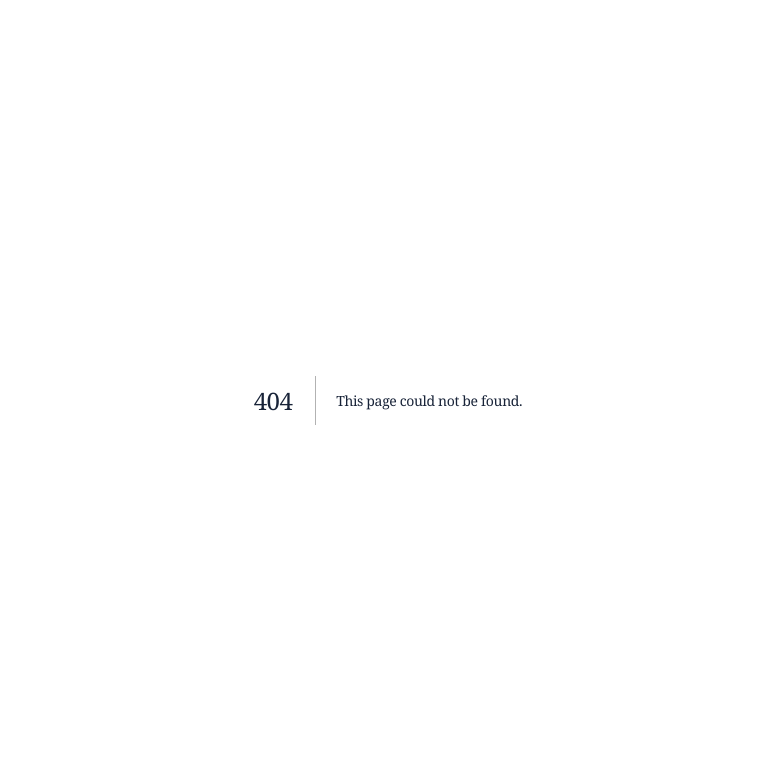
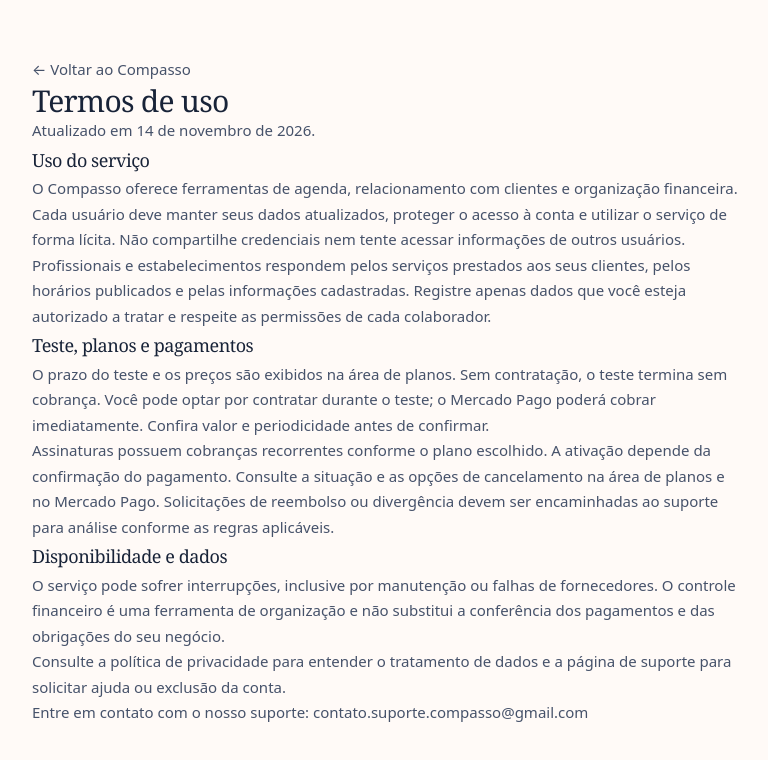
Before and after one commit to CesarOliveira99-Dev/front-compasso-web, a Next.js app: page /termos in a window 1280 px wide. Before the commit this address had no page. Shown: the top 760 px of the page, without its empty margins (252-1020 px from the left). Built offline with nearby package versions, Linux system fonts and the light colour scheme.

Commit message:
feat: add public privacy and support pages

```diff
--- /dev/null
+++ b/src/app/(informacoes)/termos/page.tsx
@@ -0,0 +1,16 @@
+export const metadata = { title: 'Termos de uso — Compasso' };
+export default function TermsPage() {
+  return <>
+    <h1>Termos de uso</h1>
+    <p>Atualizado em 14 de novembro de 2026.</p>
+    <h2>Uso do serviço</h2>
+    <p>O Compasso oferece ferramentas de agenda, relacionamento com clientes e organização financeira. Cada usuário deve manter seus dados atualizados, proteger o acesso à conta e utilizar o serviço de forma lícita. Não compartilhe credenciais nem tente acessar informações de outros usuários.</p>
+    <p>Profissionais e estabelecimentos respondem pelos serviços prestados aos seus clientes, pelos horários publicados e pelas informações cadastradas. Registre apenas dados que você esteja autorizado a tratar e respeite as permissões de cada colaborador.</p>
+    <h2>Teste, planos e pagamentos</h2>
+    <p>O prazo do teste e os preços são exibidos na área de planos. Sem contratação, o teste termina sem cobrança. Você pode optar por contratar durante o teste; o Mercado Pago poderá cobrar imediatamente. Confira valor e periodicidade antes de confirmar.</p>
+    <p>Assinaturas possuem cobranças recorrentes conforme o plano escolhido. A ativação depende da confirmação do pagamento. Consulte a situação e as opções de cancelamento na área de planos e no Mercado Pago. Solicitações de reembolso ou divergência devem ser encaminhadas ao suporte para análise conforme as regras aplicáveis.</p>
+    <h2>Disponibilidade e dados</h2>
+    <p>O serviço pode sofrer interrupções, inclusive por manutenção ou falhas de fornecedores. O controle financeiro é uma ferramenta de organização e não substitui a conferência dos pagamentos e das obrigações do seu negócio.</p>
+    <p>Consulte a <a href="/privacidade">política de privacidade</a> para entender o tratamento de dados e a página de <a href="/suporte">suporte</a> para solicitar ajuda ou exclusão da conta.</p>
+  </>;
+}
```
